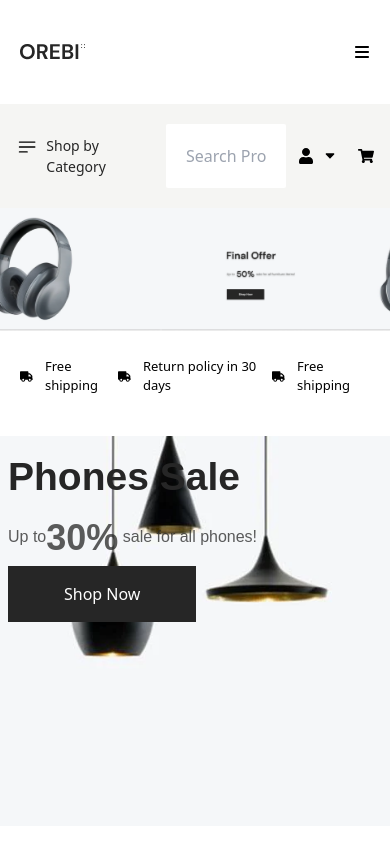
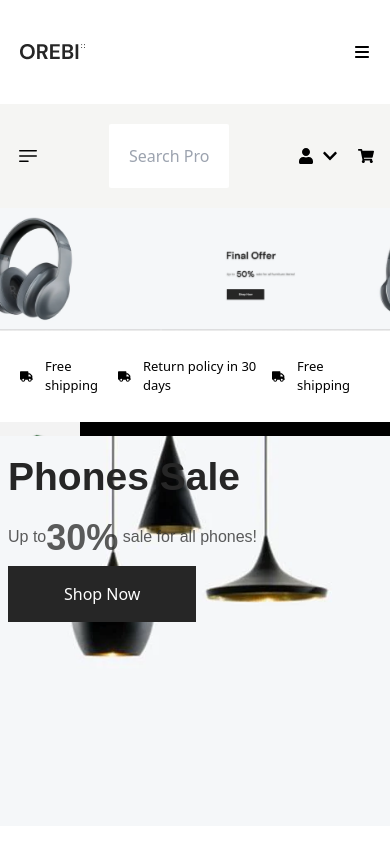
Before and after one commit to taufik69/FDR-2303-e-com, a React (Vite) app: page / in a window 390 px wide. Shown: the top 841 px of the page. Built offline with nearby package versions, Linux system fonts and the light colour scheme.

Commit message:
class work

```diff
--- a/package.json
+++ b/package.json
@@ -13,6 +13,7 @@
     "react": "^18.2.0",
     "react-dom": "^18.2.0",
     "react-icons": "^5.0.1",
+    "react-router-dom": "^6.22.3",
     "react-slick": "^0.30.1",
     "slick-carousel": "^1.8.1"
   },
--- a/src/Component/HomeComponent/MenuBar/MenuBar.jsx
+++ b/src/Component/HomeComponent/MenuBar/MenuBar.jsx
@@ -1,38 +1,119 @@
-import React from "react";
+import React, { useState } from "react";
 import Flex from "../../CommonConponent/Flex";
 import { HiOutlineBars3BottomLeft } from "react-icons/hi2";
 import Serach from "../../CommonConponent/Serach";
 import { FaUser, FaShoppingCart } from "react-icons/fa";
-import { TiArrowSortedDown } from "react-icons/ti";
+import { FaChevronDown, FaChevronUp } from "react-icons/fa";
+import cartItem from "../../../assets/p4.png";
 
 const MenuBar = () => {
+  const [showCatagories, setshowCatagories] = useState(false);
+  const [showAccount, setshowAccount] = useState(false);
+  const [cart, setcart] = useState(false);
+  // HandleCatagory function implement
+  const HandleCatagory = () => {
+    setshowCatagories(!showCatagories);
+  };
+
+  // HandleAccount function implement
+  const HandleAccount = () => {
+    setshowAccount(!showAccount);
+  };
+
+  // HanldeCart function implement
+  const HanldeCart = () => {
+    setcart(!cart);
+  };
   return (
     <>
       <div className="bg-secondary_bg_color py-5 px-4 px-sm-0">
         <div className="container">
           <Flex className={"gap-x-3 justify-between items-center"}>
             <Flex className={"gap-x-2"}>
-              <HiOutlineBars3BottomLeft className="text-2xl " />
-              <p className="text-[14px] sm:menuItem cursor-pointer text-main_font_color">
+              <div onClick={HandleCatagory}>
+                <HiOutlineBars3BottomLeft
+                  className={`text-2xl cursor-pointer  ${
+                    showCatagories && "text-green-400 "
+                  }`}
+                />
+              </div>
+              <p className="text-[14px] sm:menuItem cursor-pointer text-main_font_color hidden sm:block">
                 Shop by Category
               </p>
+
+              {showCatagories && (
+                <div>
+                  <ul
+                    className={` text-white  absolute z-10 text-center py-4 divide-y divide-[#ffffff23] ${
+                      showCatagories ? " w-full bg-black left-0 top-1/3" : null
+                    }`}
+                  >
+                    <li className="py-4">
+                      <a href="#">Accesories</a>
+                    </li>
+
+                    <li className="py-4">
+                      <a href="#">Furniture</a>
+                    </li>
+
+                    <li className="py-4">
+                      <a href="#">Electronics</a>
+                    </li>
+
+                    <li className="py-4">
+                      <a href="#">Clothes</a>
+                    </li>
+
+                    <li className="py-4">
+                      <a href="#">Bags</a>
+                    </li>
+
+                    <li className="py-4">
+                      <a href="#">Home appliances</a>
+                    </li>
+                  </ul>
+                </div>
+              )}
             </Flex>
-            <Serach
-
-              placeHolder="Search Products"
-            />
+            <Serach placeHolder="Search Products" />
 
             <Flex className={"gap-x-5"}>
-              <Flex className={"gap-x-2"}>
-                <div>
-                  <FaUser />
+              <div onClick={HandleAccount}>
+                <Flex className={"gap-x-2 cursor-pointer items-center"}>
+                  <div>
+                    <FaUser
+                      className={`${showAccount ? "text-green-500" : null}`}
+                    />
+                  </div>
+                  <div>{showAccount ? <FaChevronUp /> : <FaChevronDown />}</div>
+                </Flex>
+                {showAccount && (
+                  <div>
+                    <ul className="w-full left-0 top-[200px] z-10 text-center  sm:w-[200px] bg-black absolute text-white py-4 divide-y divide-[#ffffff23]">
+                      <li className="py-4">
+                        <a href="#">My Account</a>
+                      </li>
+                      <li className="py-4">
+                        <a href="#">Log Out</a>
+                      </li>
+                    </ul>
+                  </div>
+                )}
+              </div>
+
+              <div className="cursor-pointer" onClick={HanldeCart}>
+                <FaShoppingCart />
+
+                <div className="bg-black text-white absolute top-1/2 left-0 w-full sm:w-fit">
+                  <div className="w-[80px] h-[80px] object-cover">
+                    <img src={cartItem} alt={cartItem} />
+                  </div>
+
+                  <div>
+                    <h1>Black Smart Watch</h1>
+                    <span>$44.0</span>
+                  </div>
                 </div>
-                <div>
-                  <TiArrowSortedDown />
-                </div>
-              </Flex>
-              <div>
-                <FaShoppingCart />
               </div>
             </Flex>
           </Flex>
```
Also changed, not shown: 1 other file (tests, documents, lock files or other folders).
